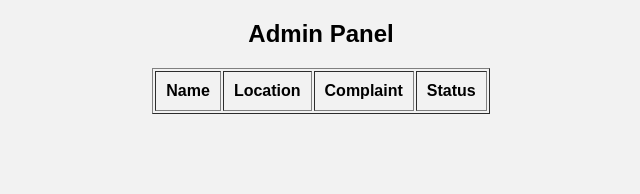
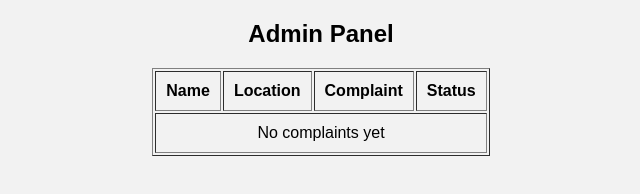
Before and after one commit to Kausalyag/community-maintenance-solution, a plain HTML site: page admin.html in a window 1280 px wide. Shown: the whole page, without its empty margins (319-959 px from the left). Drawn offline with Linux system fonts and the light colour scheme.

Commit message:
Update admin.html

```diff
--- a/admin.html
+++ b/admin.html
@@ -30,6 +30,12 @@ if (data) {
       <td>${data.status}</td>
     </tr>
   `;
+} else {
+  document.getElementById("tableData").innerHTML = `
+    <tr>
+      <td colspan="4">No complaints yet</td>
+    </tr>
+  `;
 }
 </script>
 
```
